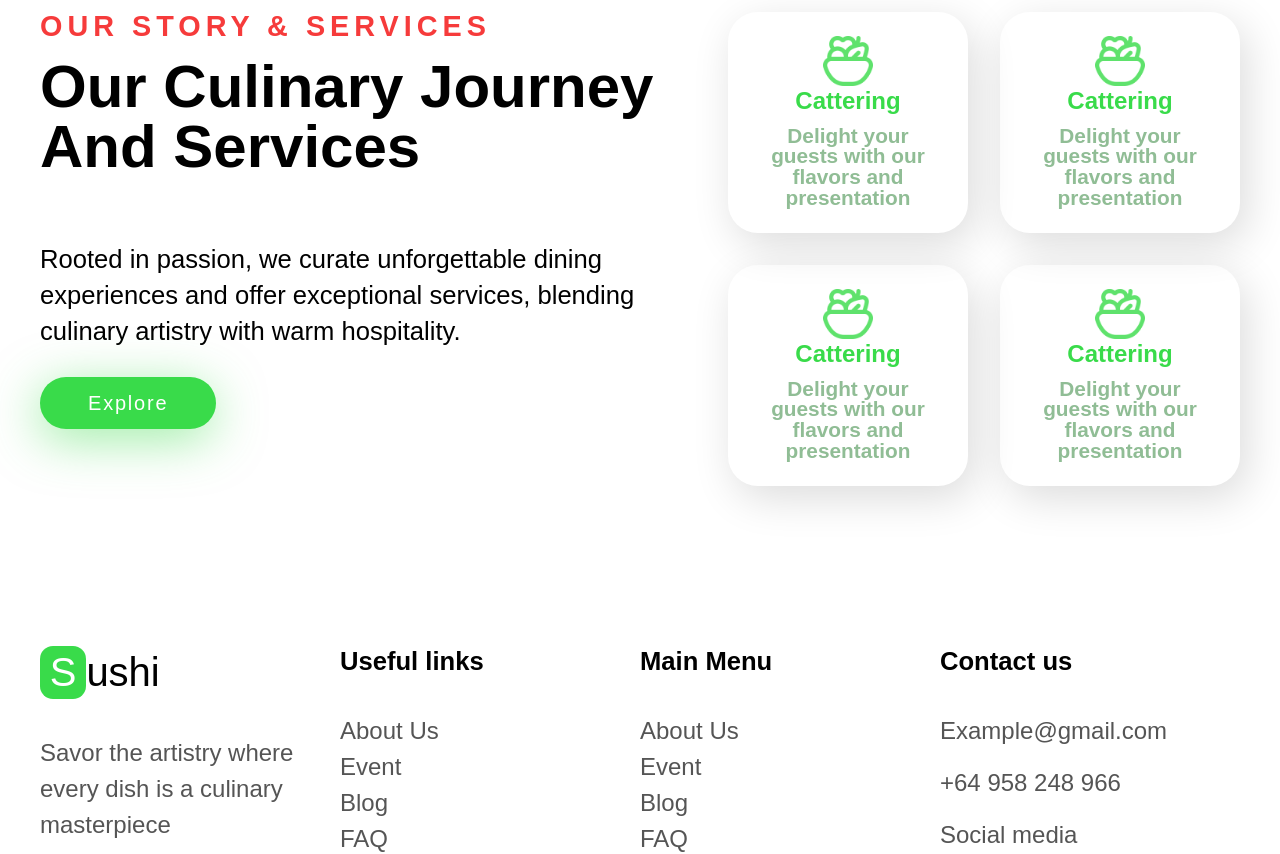
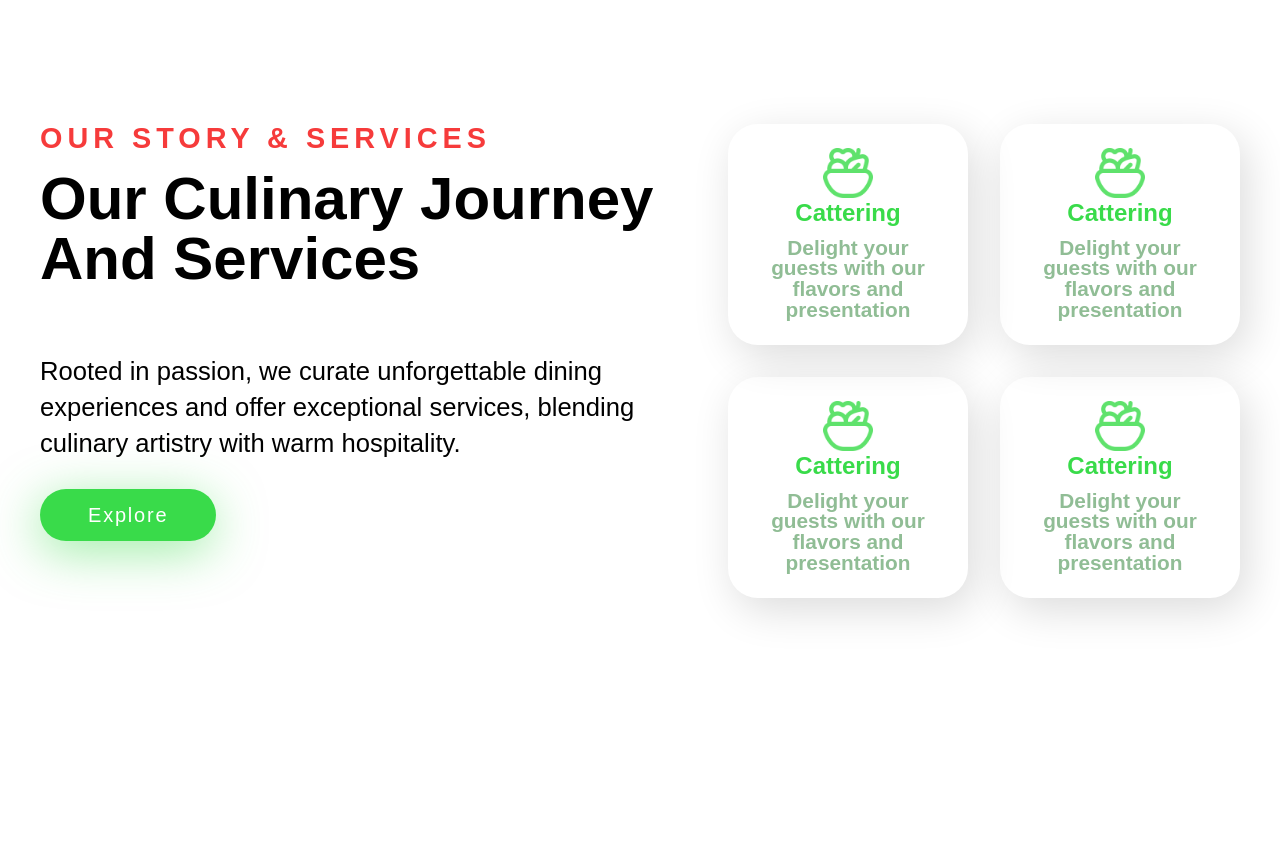
Before and after one commit to Navi003/sushi, a Next.js app: page / in a window 1280 px wide. Shown: the part 3400-4254 px from the top of the page. Built offline with nearby package versions, Linux system fonts and the light colour scheme.

Commit message:
added some betterments

```diff
--- a/app/globals.css
+++ b/app/globals.css
@@ -149,6 +149,10 @@ q:after {
   content: none;
 }
 
+html {
+  scroll-behavior: smooth;
+}
+
 table {
   border-collapse: collapse;
   border-spacing: 0;
--- a/app/layout.tsx
+++ b/app/layout.tsx
@@ -1,6 +1,7 @@
 import Header from "@/components/main/Header";
 import "./globals.css";
 import Container from "@/components/ui/Container";
+import Footer from "@/components/main/Footer";
 
 export default function RootLayout({
   children,
@@ -13,6 +14,7 @@ export default function RootLayout({
         <Container>
           <Header />
           {children}
+          <Footer />
         </Container>
       </body>
     </html>
--- a/app/page.tsx
+++ b/app/page.tsx
@@ -1,5 +1,5 @@
 import BestDishes from "@/components/main/BestDishes";
-import Footer from "@/components/main/Footer";
+
 import Hero from "@/components/main/Hero";
 import OurStory from "@/components/main/OurStory";
 import PopularCat from "@/components/main/PopularCat";
@@ -13,7 +13,6 @@ export default function Home() {
       <BestDishes />
       <Testimonial />
       <OurStory />
-      <Footer />
     </main>
   );
 }
--- a/components/main/BestDishes.tsx
+++ b/components/main/BestDishes.tsx
@@ -6,7 +6,7 @@ import DishCard from "../ui/DishCard";
 interface BestDishesProps {}
 const BestDishes: FC<BestDishesProps> = (): JSX.Element => {
   return (
-    <section className={styles.sectionBestDishes}>
+    <section id="bestDishes" className={styles.sectionBestDishes}>
       <div className={styles.headingBox}>
         <HeadingSecondary>Special Dishes</HeadingSecondary>
         <h2 className={styles.headingText}>Best Dishes From Our Menu</h2>
--- a/components/main/Footer.module.css
+++ b/components/main/Footer.module.css
@@ -1,6 +1,5 @@
 .footer {
-  margin-bottom: 60rem; /* Temprory */
-  width: 100%;
+  margin-bottom: 5rem; /* Temprory */
 }
 .footerContainer {
   display: grid;
--- a/components/main/Header.tsx
+++ b/components/main/Header.tsx
@@ -16,20 +16,20 @@ function Header() {
         </div>
         <ul className={styles.navList}>
           <li>
-            <Link href="/home">Home</Link>
+            <Link href="/">Home</Link>
           </li>
           <li>
-            <Link href="/menu">Menu</Link>
+            <Link href="#popularCat">Menu</Link>
           </li>
 
           <li>
-            <Link href="/aboutus">About</Link>
+            <Link href="#aboutus">About</Link>
           </li>
           <li>
             <Link href="/services">Services</Link>
           </li>
           <li>
-            <Link href="/offers">Offers</Link>
+            <Link href="#bestDishes">Offers</Link>
           </li>
         </ul>
         <div className={styles.cta}>
--- a/components/main/OurStory.module.css
+++ b/components/main/OurStory.module.css
@@ -13,9 +13,9 @@
 }
 
 .ourStorySection {
-  margin-top: 11rem;
+  margin-top: 18rem;
   display: flex;
-  margin-bottom: 10rem;
+  margin-bottom: 18rem;
 }
 .action > p {
   line-height: 1.4;
--- a/components/main/OurStory.tsx
+++ b/components/main/OurStory.tsx
@@ -7,7 +7,7 @@ import Button from "../ui/Button";
 interface OurStoryProps {}
 const OurStory: FC<OurStoryProps> = (): JSX.Element => {
   return (
-    <section className={styles.ourStorySection}>
+    <section className={styles.ourStorySection} id="aboutus">
       <div className={styles.textBox}>
         <div className={styles.headingBox}>
           <HeadingSecondary>OUR STORY & SERVICES</HeadingSecondary>
--- a/components/main/PopularCat.tsx
+++ b/components/main/PopularCat.tsx
@@ -9,6 +9,7 @@ interface PopularCatProps {}
 const PopularCat: FC<PopularCatProps> = (): JSX.Element => {
   return (
     <section
+      id="#popularCat"
       className={styles.popularityCat}
       style={{
         marginBottom: "18rem",
```
